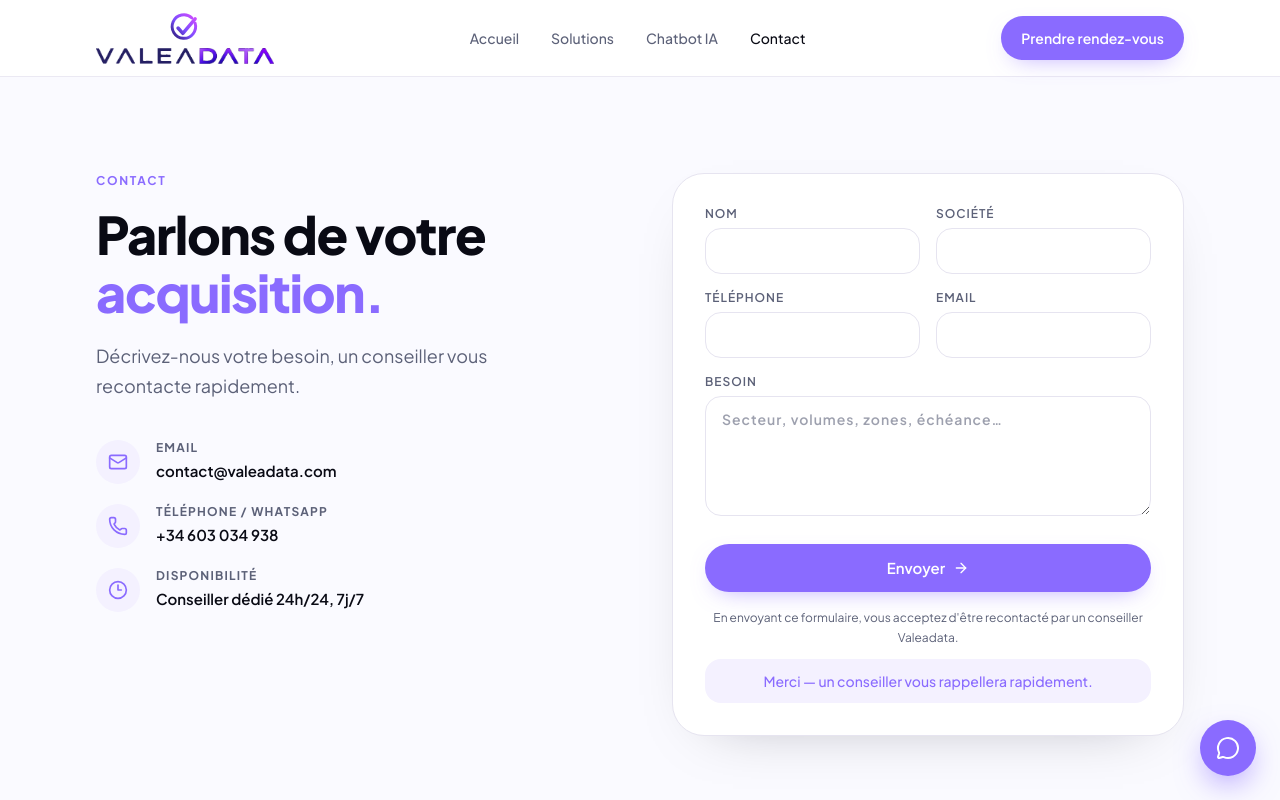
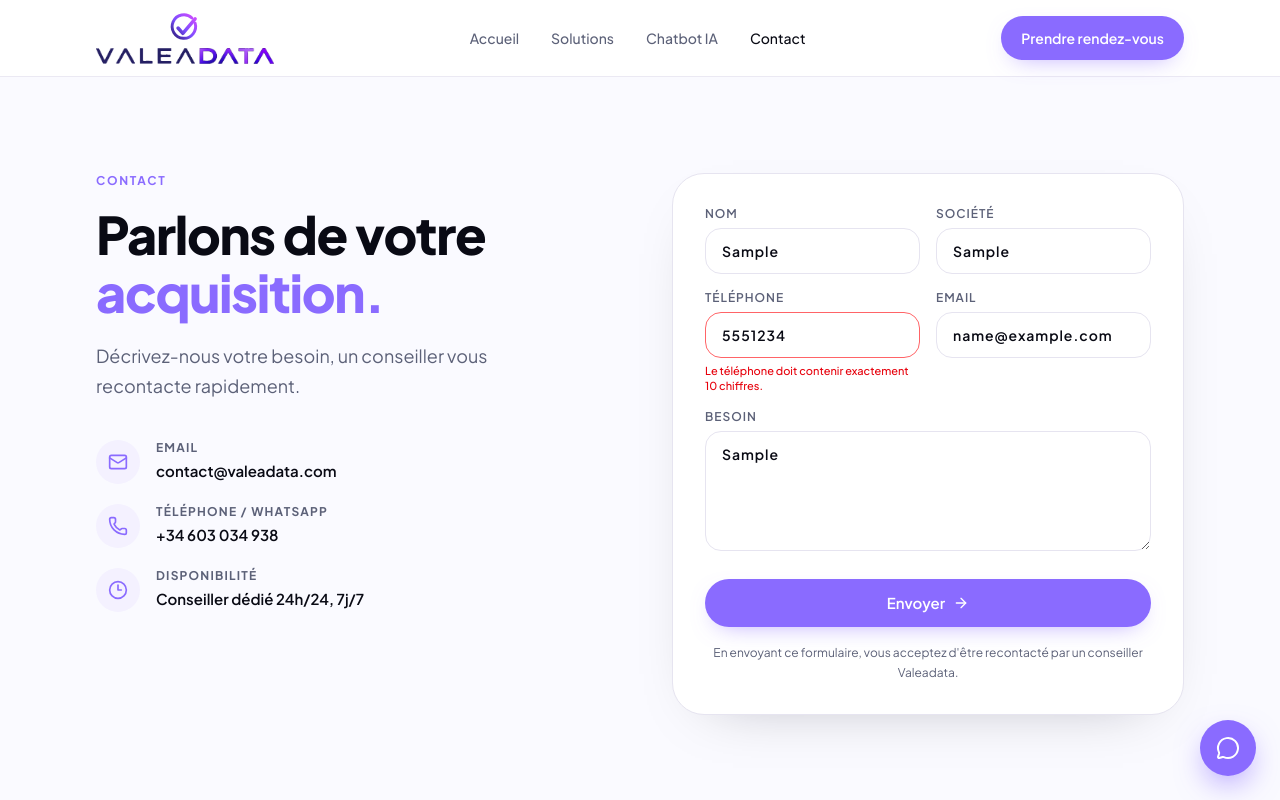
Before and after one commit to Valilou-lab/Valeadata, a Next.js app: page /contact in a window 1280 px wide. Both pictures are taken after typing "Sample", "Sample", "5551234", "name@example.com", "Sample" into the empty fields and a click on the button "Envoyer". Shown: the top 800 px of the page. Built offline with nearby package versions, Linux system fonts and the light colour scheme.

Commit message:
Require exactly 10 digits for the contact phone field.
Prevent invalid numbers from being submitted and surface a clear validation message on the form.

Co-authored-by: Cursor <cursoragent@cursor.com>

```diff
--- a/components/ContactForm.tsx
+++ b/components/ContactForm.tsx
@@ -24,16 +24,38 @@ const initialState: FormState = {
 const fieldClass =
   "mt-1.5 w-full rounded-2xl border border-border bg-white px-4 py-3 text-sm text-foreground outline-none transition-colors placeholder:text-muted/60 focus:border-violet focus:ring-2 focus:ring-violet/20";
 
+function digitsOnly(value: string) {
+  return value.replace(/\D/g, "");
+}
+
+function isValidPhone(value: string) {
+  return /^\d{10}$/.test(digitsOnly(value));
+}
+
 export function ContactForm({ className }: { className?: string }) {
   const [form, setForm] = useState<FormState>(initialState);
   const [status, setStatus] = useState<"idle" | "submitted">("idle");
+  const [phoneError, setPhoneError] = useState<string | null>(null);
 
   function update<K extends keyof FormState>(key: K, value: FormState[K]) {
     setForm((prev) => ({ ...prev, [key]: value }));
   }
 
+  function handlePhoneChange(value: string) {
+    const next = digitsOnly(value).slice(0, 10);
+    update("telephone", next);
+    if (phoneError && isValidPhone(next)) setPhoneError(null);
+  }
+
   function handleSubmit(event: FormEvent<HTMLFormElement>) {
     event.preventDefault();
+
+    if (!isValidPhone(form.telephone)) {
+      setPhoneError("Le téléphone doit contenir exactement 10 chiffres.");
+      return;
+    }
+
+    setPhoneError(null);
     // Ready for API / webhook wiring later
     console.info("[contact-form]", form);
     setStatus("submitted");
@@ -78,11 +100,34 @@ export function ContactForm({ className }: { className?: string }) {
             required
             name="telephone"
             type="tel"
+            inputMode="numeric"
             autoComplete="tel"
+            pattern="[0-9]{10}"
+            maxLength={10}
+            minLength={10}
+            placeholder="06XXXXXXXX"
             value={form.telephone}
-            onChange={(e) => update("telephone", e.target.value)}
-            className={fieldClass}
+            onChange={(e) => handlePhoneChange(e.target.value)}
+            aria-invalid={phoneError ? true : undefined}
+            aria-describedby={phoneError ? "telephone-error" : undefined}
+            className={cn(
+              fieldClass,
+              phoneError && "border-red-400 focus:border-red-400 focus:ring-red-200",
+            )}
           />
+          {phoneError ? (
+            <span
+              id="telephone-error"
+              className="mt-1.5 block text-[11px] font-medium normal-case tracking-normal text-red-600"
+              role="alert"
+            >
+              {phoneError}
+            </span>
+          ) : (
+            <span className="mt-1.5 block text-[11px] font-medium normal-case tracking-normal text-muted">
+              10 chiffres obligatoires
+            </span>
+          )}
         </label>
         <label className="block text-xs font-semibold tracking-[0.08em] text-muted uppercase">
           Email
```
